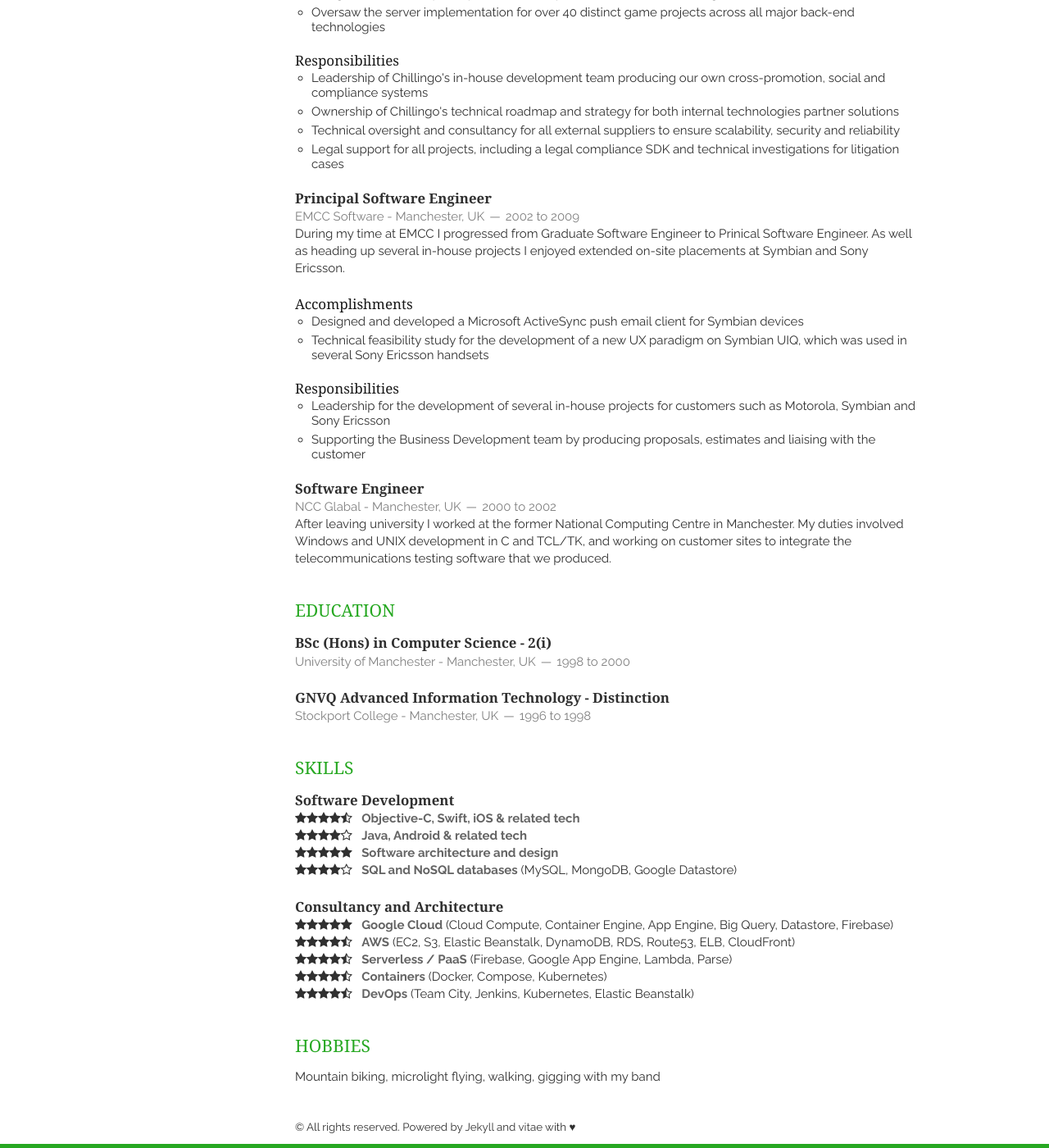
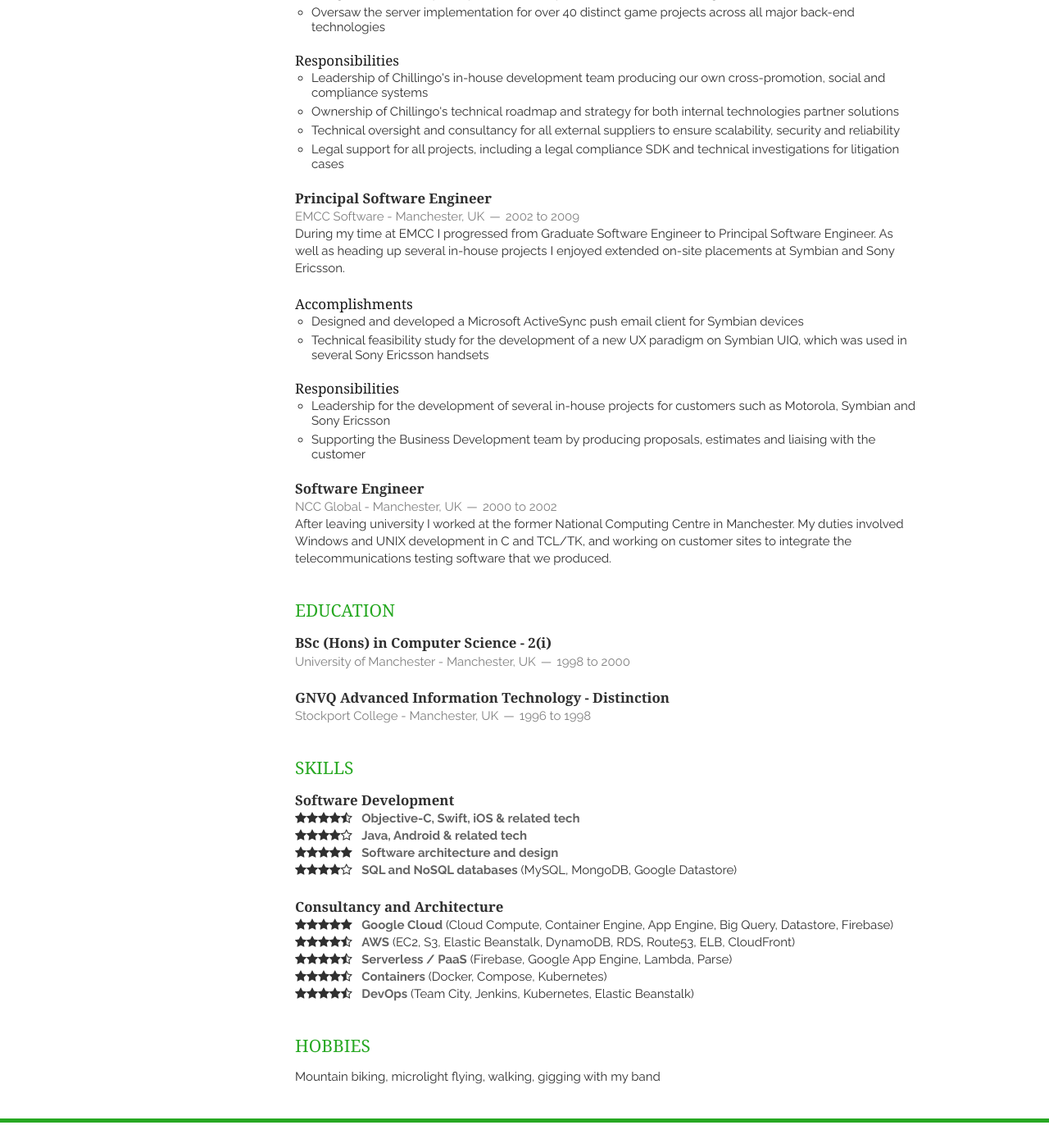
Before and after one commit to gazreese/gazreese.github.io, a Jekyll site: the page built from index.html, in a window 1280 px wide and 1400 px high, scrolled down 666 px. Shown: the whole window at 82% size. Built offline with Jekyll 4.4.1, drawn with Linux system fonts in a browser that asks for light colours; nearby versions of some CDN libraries; Markdown is read by kramdown in place of the engine named in the settings; the list of posts is cut into pages by our own code; after the commit the page ends 2035 px from its top, so only the background shows below that.

Commit message:
Spelling mistakes and removed footer so I can print

```diff
--- a/_includes/employment.html
+++ b/_includes/employment.html
@@ -28,7 +28,7 @@
             <h1>Principal Software Engineer</h1>
             <span><address>EMCC Software - Manchester, UK</address><time>2002 to 2009</time></span>
         </header>
-        <p>During my time at EMCC I progressed from Graduate Software Engineer to Prinical Software Engineer.
+        <p>During my time at EMCC I progressed from Graduate Software Engineer to Principal Software Engineer.
         As well as heading up several in-house projects I enjoyed extended on-site placements at Symbian and Sony Ericsson.</p>
         <br/><h5>Accomplishments</h5>
         <ul>
@@ -45,7 +45,7 @@
     <article>
         <header>
             <h1>Software Engineer</h1>
-            <span><address>NCC Glabal - Manchester, UK</address><time>2000 to 2002</time></span>
+            <span><address>NCC Global - Manchester, UK</address><time>2000 to 2002</time></span>
         </header>
         <p>After leaving university I worked at the former National Computing Centre in Manchester.
         My duties involved Windows and UNIX development in C and TCL/TK, and working on customer sites to integrate the telecommunications testing software that we produced.</p>
--- a/_layouts/layout.html
+++ b/_layouts/layout.html
@@ -63,8 +63,8 @@
             {{ content }}
 
             <footer class="thirteen columns">
-                <p>© All rights reserved. Powered by <a href="http://jekyllrb.com/">Jekyll</a> and
-                    <a href="https://www.github.com/biomadeira/vitae">vitae</a> with ♥</p>
+                <!--<p>© All rights reserved. Powered by <a href="http://jekyllrb.com/">Jekyll</a> and
+                    <a href="https://www.github.com/biomadeira/vitae">vitae</a> with ♥</p>-->
             </footer>
         </div>
     </div>
```
Also changed, not shown: 1 other file.
